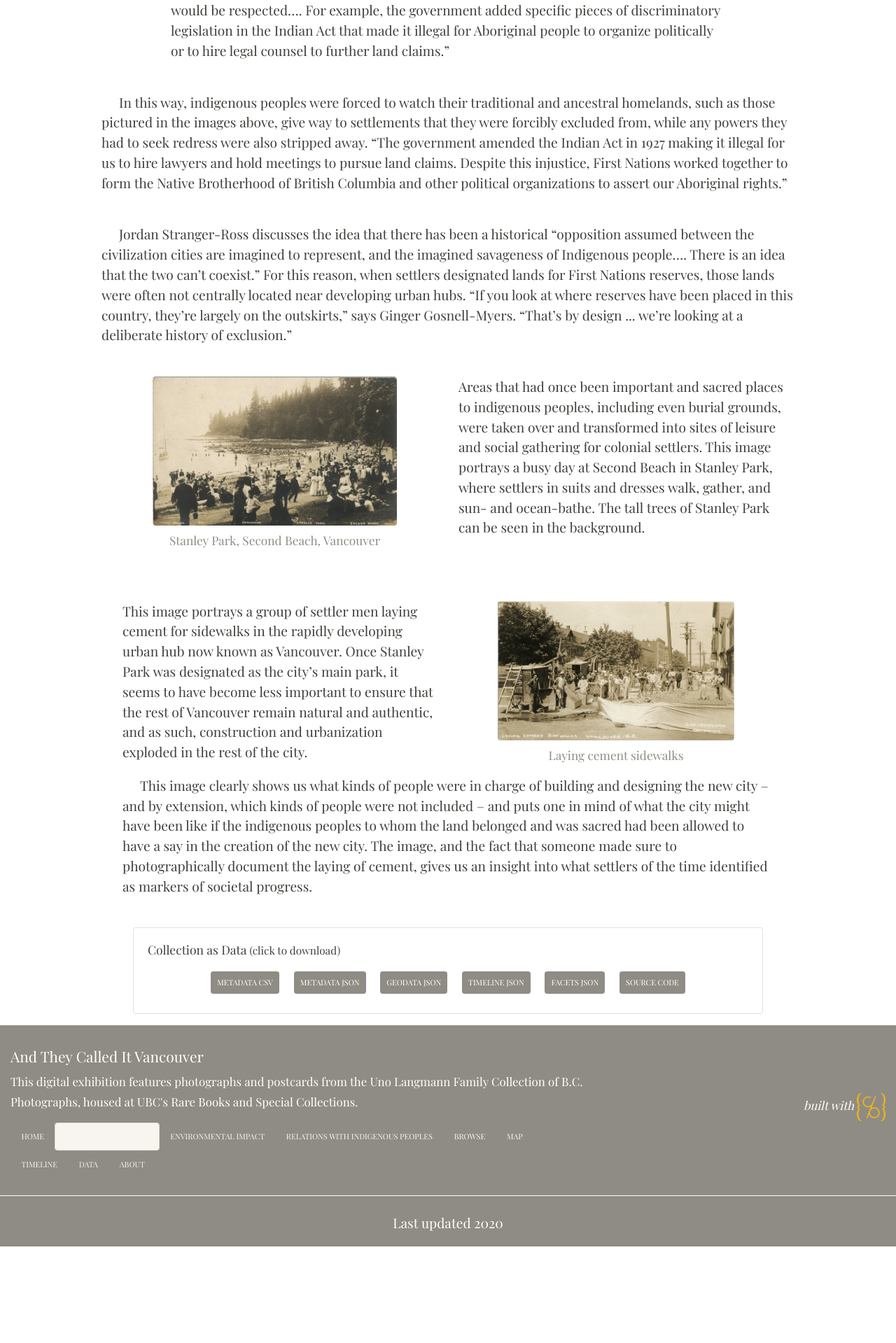
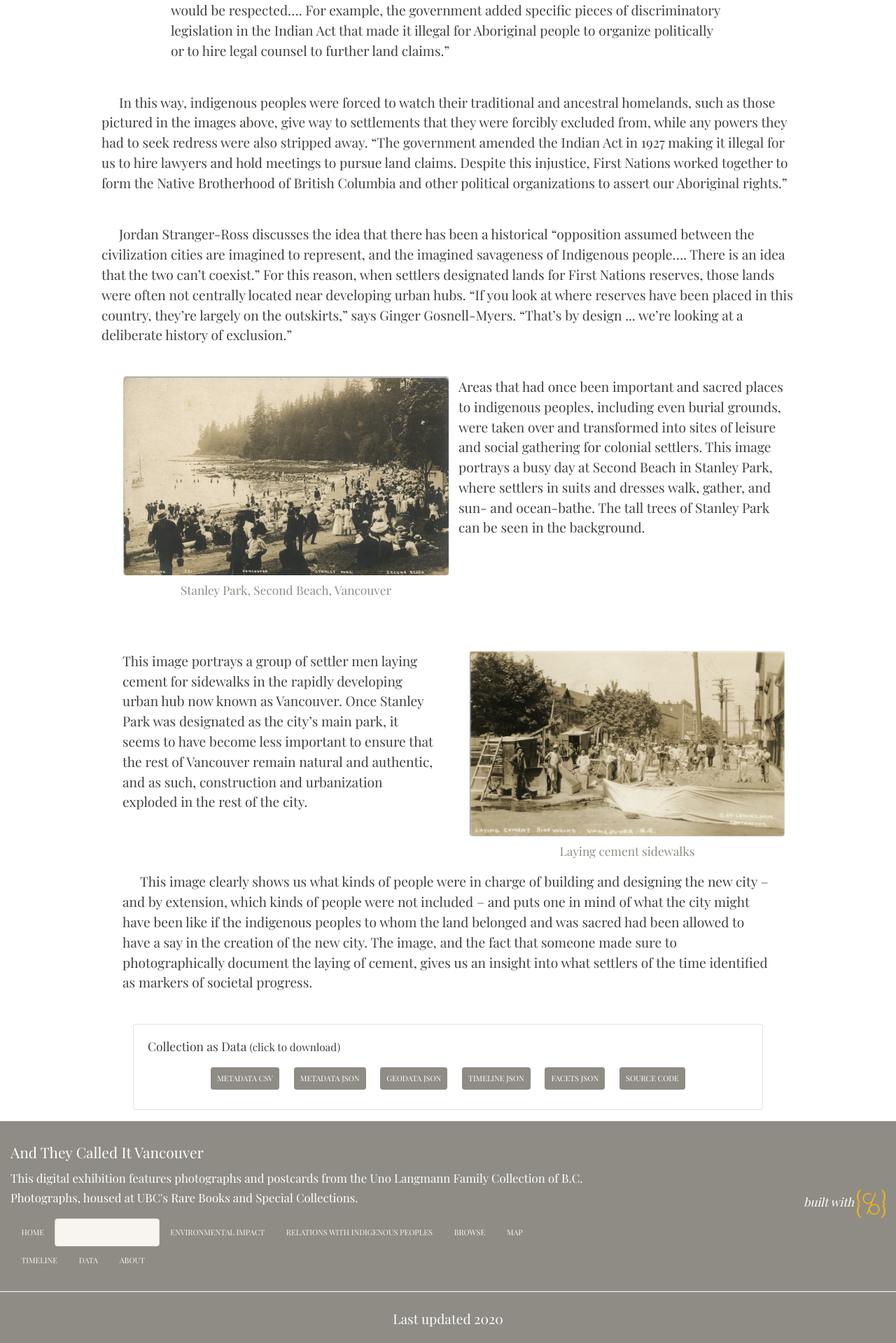
Before and after one commit to ashlynnprasad/langmann-2021, a Jekyll site: the page built from pages/urbandevelopment.md, in a window 1280 px wide. Shown: the part 4007-5926 px from the top of the page at 70% size. Built offline with Jekyll 4.4.1, drawn with Linux system fonts in a browser that asks for light colours; nearby versions of some CDN libraries; before the commit the page ends 5788 px from its top, so only the background shows below that.

Commit message:
increased image sizes

```diff
--- a/pages/urbandevelopment.md
+++ b/pages/urbandevelopment.md
@@ -88,7 +88,7 @@ permalink: /urbandevelopment.html
 <div class="container">
   <div class="row">
     <div class="col-sm">
-      {% include feature/item-figure.html objectid="langmann018" width="75" %}
+      {% include feature/item-figure.html objectid="langmann018" width="100" %}
     </div>
     <div class="col-sm">
       Areas that had once been important and sacred places to indigenous peoples, including even burial grounds, were taken over and transformed into sites of leisure and social gathering for colonial settlers. This image portrays a busy day at Second Beach in Stanley Park, where settlers in suits and dresses walk, gather, and sun- and ocean-bathe. The tall trees of Stanley Park can be seen in the background.
@@ -101,7 +101,7 @@ permalink: /urbandevelopment.html
       This image portrays a group of settler men laying cement for sidewalks in the rapidly developing urban hub now known as Vancouver. Once Stanley Park was designated as the city’s main park, it seems to have become less important to ensure that the rest of Vancouver remain natural and authentic, and as such, construction and urbanization exploded in the rest of the city.
     </div>
     <div class="col-sm">
-      {% include feature/item-figure.html objectid="langmann020" width="75" %}
+      {% include feature/item-figure.html objectid="langmann020" width="100" %}
     </div>
   </div>
   <p style="text-indent: 25px;">This image clearly shows us what kinds of people were in charge of building and designing the new city – and by extension, which kinds of people were not included – and puts one in mind of what the city might have been like if the indigenous peoples to whom the land belonged and was sacred had been allowed to have a say in the creation of the new city. The image, and the fact that someone made sure to photographically document the laying of cement, gives us an insight into what settlers of the time identified as markers of societal progress.<br><br>
```
